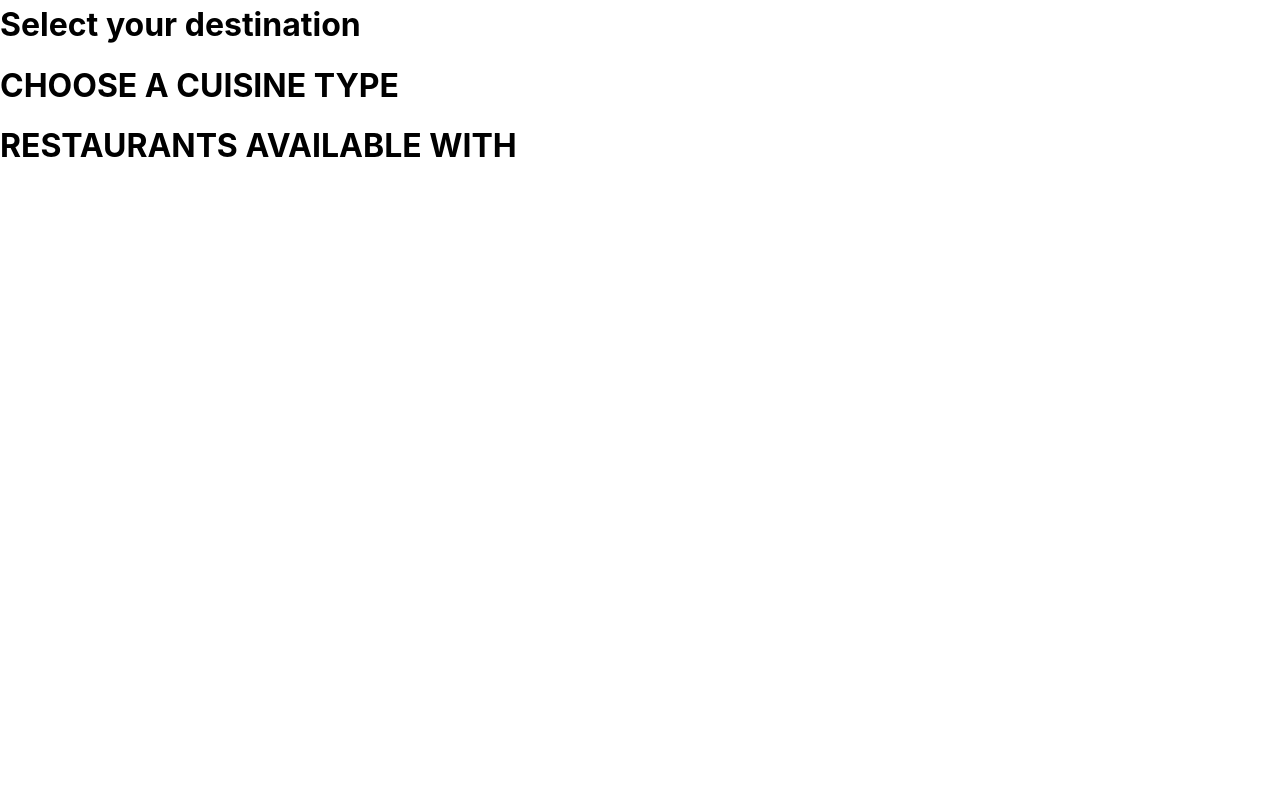
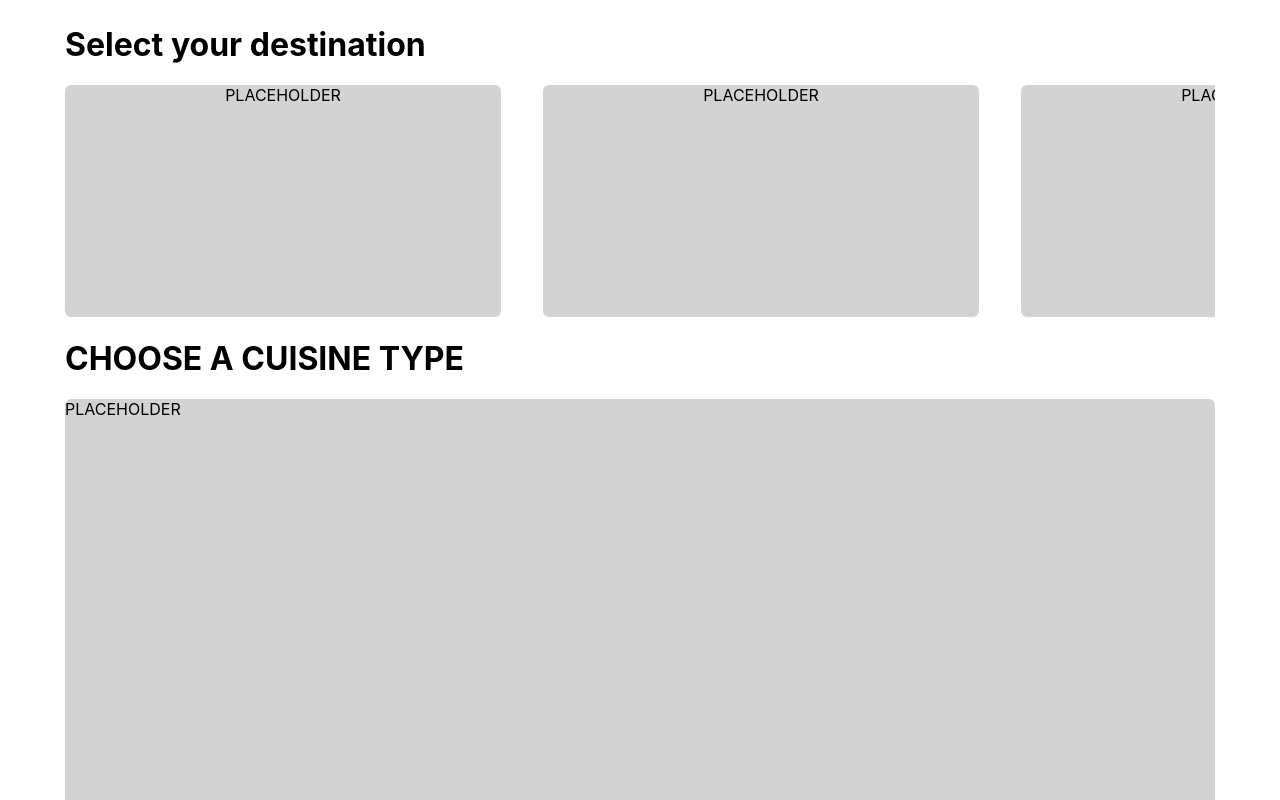
Before and after one commit to bowenbride/sjyamr-3d-hackathon, a React (Create React App) app in the folder client/: page / in a window 1280 px wide. Shown: the part 600-1400 px from the top of the page. Before the commit the page ends 800 px from the top, so only its background shows below. Built offline with nearby package versions, Linux system fonts and the light colour scheme.

Commit message:
Initial Setup 'mostly' complete

```diff
--- a/client/src/components/Home.js
+++ b/client/src/components/Home.js
@@ -7,19 +7,28 @@ export default class Home extends Component {
     return (
       <div className="home">
         <Hero />
+        <div className="home__wrapper">
           <div className="home__destination">
-          <h1 className="home__destination--header">Select your destination</h1>
-          <div className="home__destination--item"></div>
+            <h1 className="home__destination--header">
+              Select your destination
+            </h1>
+            <div className="home__destination--wrapper">
+              <div className="home__destination--item">PLACEHOLDER</div>
+              <div className="home__destination--item">PLACEHOLDER</div>
+              <div className="home__destination--item">PLACEHOLDER</div>
+              <div className="home__destination--item">PLACEHOLDER</div>
+            </div>
           </div>
           <div className="home__cuisine">
             <h1 className="home__cuisine--header">CHOOSE A CUISINE TYPE</h1>
-          <div className="home__cuisine--selector"></div>
+            <div className="home__cuisine--selector">PLACEHOLDER</div>
           </div>
           <div className="home__result">
             <h1 className="home__result--header">RESTAURANTS AVAILABLE WITH</h1>
             <div className="home__result--return"></div>
           </div>
         </div>
+      </div>
     );
   }
 }
--- a/client/src/styles/main.css
+++ b/client/src/styles/main.css
@@ -49,4 +49,31 @@
   margin-top: 11.5rem;
   font-weight: 100;
 }
+
+.home__wrapper {
+  margin: 41px 65px 0 65px;
+}
+
+.home__cuisine--selector {
+  width: 100%;
+  height: 494px;
+  background-color: lightgray;
+  border-radius: 6px;
+}
+
+.home__destination--wrapper {
+  display: -webkit-box;
+  display: -ms-flexbox;
+  display: flex;
+  overflow: hidden;
+}
+
+.home__destination--item {
+  min-width: 436px;
+  min-height: 232px;
+  background-color: lightgray;
+  border-radius: 6px;
+  margin-right: 42px;
+  text-align: center;
+}
 /*# sourceMappingURL=main.css.map */
--- a/client/src/styles/main.scss
+++ b/client/src/styles/main.scss
@@ -1,2 +1,3 @@
 @import "./partials/breakpoints";
 @import "./partials/hero";
+@import "./partials/home";
--- /dev/null
+++ b/client/src/styles/partials/_home.scss
@@ -0,0 +1,30 @@
+.home {
+  &__wrapper {
+    margin: 41px 65px 0 65px;
+  }
+
+  &__cuisine {
+    &--selector {
+      width: 100%;
+      height: 494px;
+      background-color: lightgray;
+      border-radius: 6px;
+    }
+  }
+
+  &__destination {
+    &--wrapper {
+      display: flex;
+      overflow: hidden;
+    }
+
+    &--item {
+      min-width: 436px;
+      min-height: 232px;
+      background-color: lightgray;
+      border-radius: 6px;
+      margin-right: 42px;
+      text-align: center;
+    }
+  }
+}
```
Also changed, not shown: 1 other file (tests, documents, lock files or other folders). Lines whose indentation alone changed are shown as unchanged.
